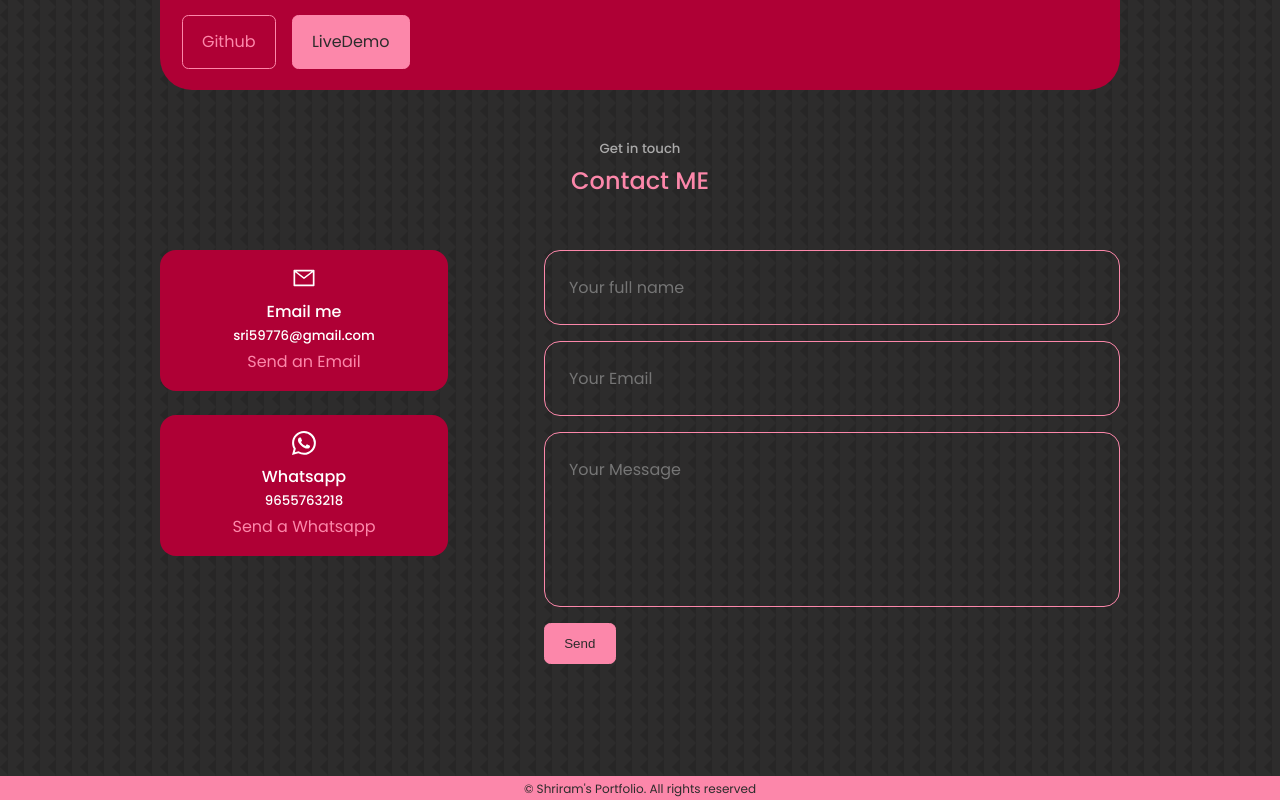
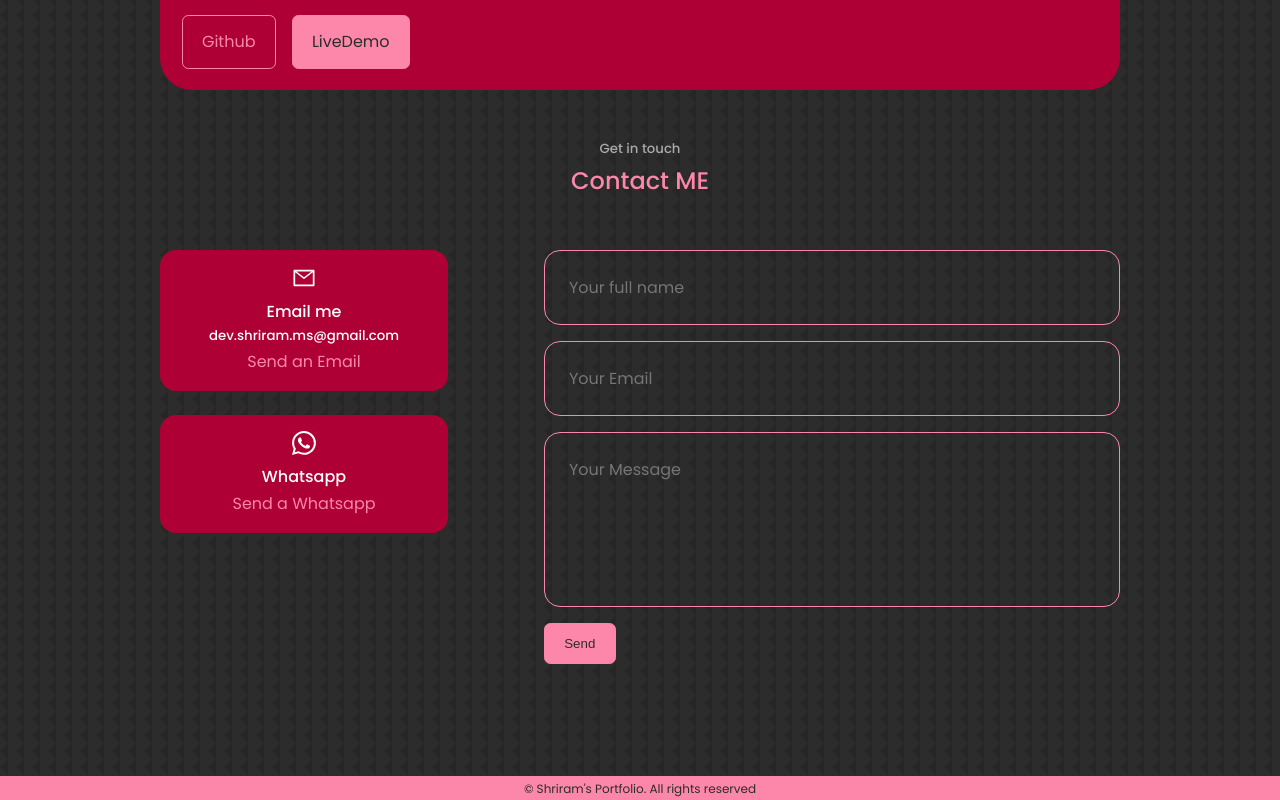
Before and after one commit to sreesri/Portfolio, a React (Create React App) app: page / in a window 1280 px wide. Shown: the part 2745-3545 px from the top of the page. Built offline with nearby package versions, Linux system fonts and the light colour scheme.

Commit message:
corrected contact page

```diff
--- a/src/components/Contact/Contact.jsx
+++ b/src/components/Contact/Contact.jsx
@@ -29,13 +29,13 @@ function Contact() {
           <article className="contact__option">
             <AiOutlineMail className="contact__icon"/>
             <h4>Email me</h4>
-            <h5>sri59776@gmail.com</h5>
+            <h5>dev.shriram.ms@gmail.com</h5>
             <a href="mailto:sri59776@gmail.com" target={"_blank"}>Send an Email</a>
           </article>
           <article className="contact__option">
             <BsWhatsapp  className="contact__icon"/>
             <h4>Whatsapp</h4>
-            <h5>9655763218</h5>
+            {/* <h5>9655763218</h5> */}
             <a href="https://wa.me/919655763218?text=Hi" target={"_blank"}>Send a Whatsapp</a>
           </article>
         </div>
```
